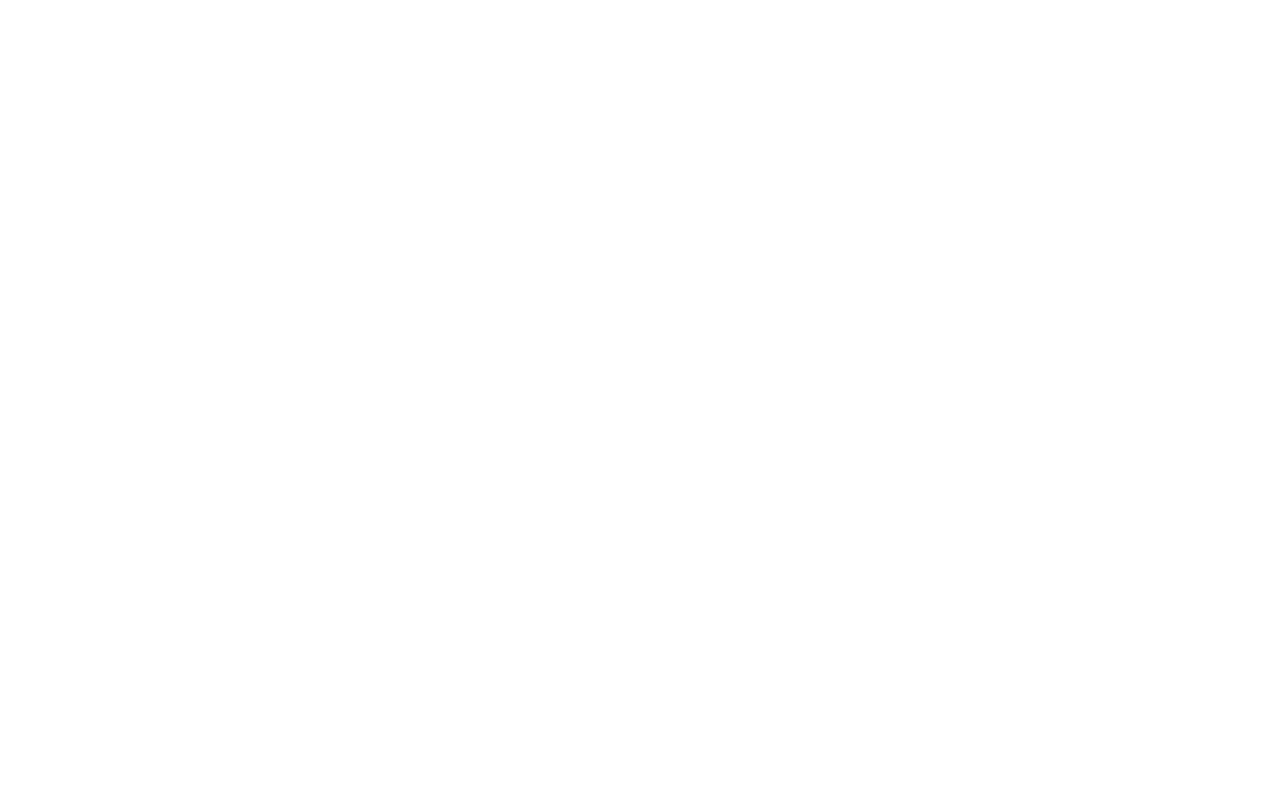
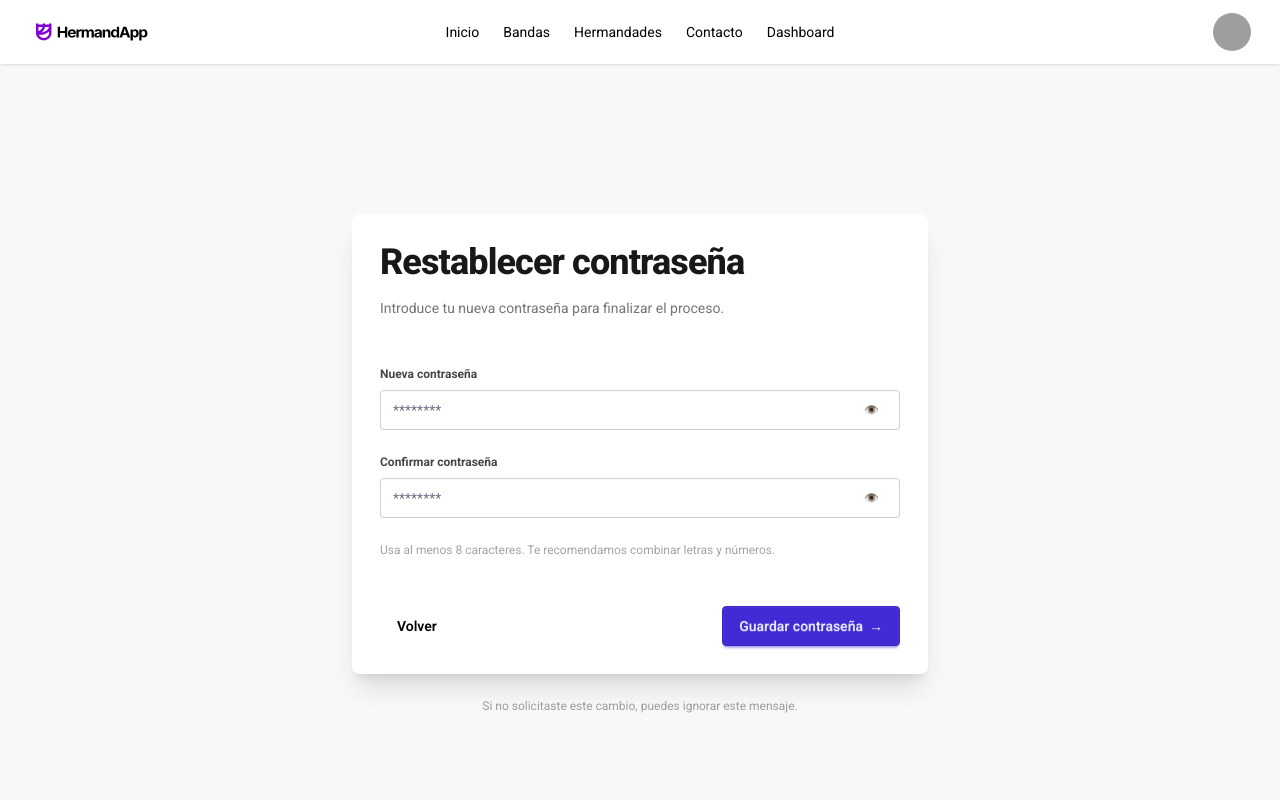
Before and after one commit to MarioMedac0005/hermandapp-front, a React (Vite) app: page /resetpassword in a window 1280 px wide. Before the commit this address had no page. Shown: the top 800 px of the page. Built offline with nearby package versions, Linux system fonts and the light colour scheme; grey boxes are pictures that could not be loaded.

Commit message:
creando pagina de restablecer contraseña

```diff
--- a/src/App.jsx
+++ b/src/App.jsx
@@ -30,11 +30,16 @@
 import BandaPerfil from "./pages/perfil/banda/BandaPerfil";
 import LandingPage from "@pages/landing/LandingPage";
 
+import ResetPassword from "@pages/reset_password/ResetPassword";
+
+
 function App() {
   return (
     <Routes>
       <Route path="/" element={<GuestLayout />}>
         <Route index element={<LandingPage />} />
+        <Route path="/resetpassword" element={<ResetPassword />} />
+
         <Route path="busqueda" element={<Busqueda />} />
         <Route
           path="hermandades/contratatos/crear"
--- /dev/null
+++ b/src/pages/reset_password/ResetPassword.jsx
@@ -0,0 +1,95 @@
+import { useState } from "react";
+import { Link } from "react-router-dom";
+
+function PasswordInput({ label, value, onChange, show, onToggle }) {
+  return (
+    <div>
+      <div className="text-xs font-bold text-base-content/80 mb-2">
+        {label}
+      </div>
+
+      <div className="relative">
+        <input
+          type={show ? "text" : "password"}
+          value={value}
+          onChange={onChange}
+          placeholder="********"
+          className="input input-bordered w-full pr-14"
+        />
+
+        <button
+          type="button"
+          className="btn btn-ghost btn-sm absolute right-2 top-1/2 -translate-y-1/2"
+          onClick={onToggle}
+          aria-label={show ? "Ocultar contraseña" : "Mostrar contraseña"}
+        >
+          {show ? "🙈" : "👁️"}
+        </button>
+      </div>
+    </div>
+  );
+}
+
+export default function ResetPassword() {
+  const [password, setPassword] = useState("");
+  const [confirm, setConfirm] = useState("");
+
+  const [show1, setShow1] = useState(false);
+  const [show2, setShow2] = useState(false);
+
+  return (
+    <div className="min-h-screen bg-base-200 flex items-center justify-center px-4 py-10">
+      <div className="w-full max-w-xl">
+        <div className="card bg-base-100 shadow-xl">
+          <div className="card-body p-7">
+            <h1 className="text-4xl font-extrabold tracking-tight text-base-content">
+              Restablecer contraseña
+            </h1>
+
+            <p className="mt-2 text-sm text-base-content/60">
+              Introduce tu nueva contraseña para finalizar el proceso.
+            </p>
+
+            {/* Campos */}
+            <div className="mt-10 grid grid-cols-1 gap-6">
+              <PasswordInput
+                label="Nueva contraseña"
+                value={password}
+                onChange={(e) => setPassword(e.target.value)}
+                show={show1}
+                onToggle={() => setShow1((v) => !v)}
+              />
+
+              <PasswordInput
+                label="Confirmar contraseña"
+                value={confirm}
+                onChange={(e) => setConfirm(e.target.value)}
+                show={show2}
+                onToggle={() => setShow2((v) => !v)}
+              />
+            </div>
+
+            <p className="mt-4 text-xs text-base-content/40">
+              Usa al menos 8 caracteres. Te recomendamos combinar letras y números.
+            </p>
+
+            {/* Acciones */}
+            <div className="mt-10 flex items-center justify-between gap-3">
+              <Link to="/login" className="btn btn-ghost">
+                Volver
+              </Link>
+
+              <button type="button" className="btn btn-primary">
+                Guardar contraseña <span aria-hidden="true">→</span>
+              </button>
+            </div>
+          </div>
+        </div>
+
+        <div className="mt-6 text-center text-xs text-base-content/40">
+          Si no solicitaste este cambio, puedes ignorar este mensaje.
+        </div>
+      </div>
+    </div>
+  );
+}
```
